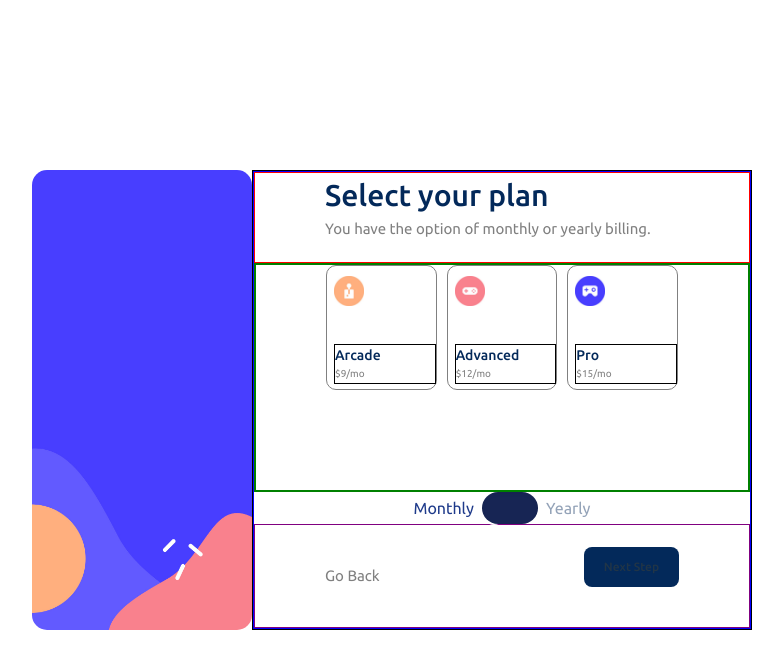
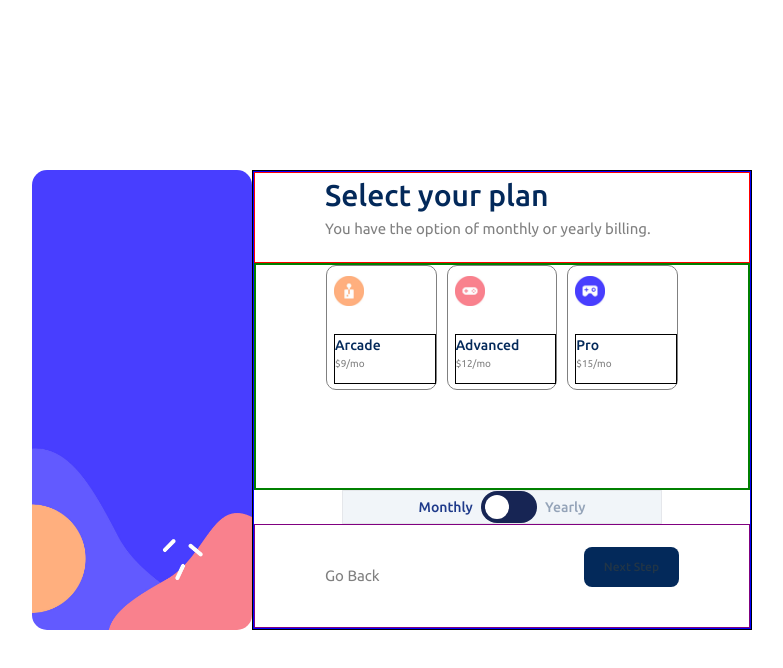
Before and after one commit to luisnavedag/Challenge-Form, a React (Vite) app: page / in a window 1280 px wide. Both pictures are taken after a click on the button "Next Step". Shown: the top 668 px of the page, without its empty margins (243-1026 px from the left). Built offline with nearby package versions, Linux system fonts and the light colour scheme.

Commit message:
Step 2 interface completed

```diff
--- a/src/components/Step2/Step2.module.css
+++ b/src/components/Step2/Step2.module.css
@@ -57,7 +57,7 @@
 
 .planInfo{
     border: 1px solid black;
-    height: 40px;
+    height: 50px;
     display: flex;
     flex-direction: column;
     align-items: start;
@@ -80,6 +80,7 @@
     width: 100%;
     display: flex;
     justify-content: center;
+
 }
 
 .back{
--- a/src/components/Step2/Step2.tsx
+++ b/src/components/Step2/Step2.tsx
@@ -52,6 +52,7 @@ export const Step2: React.FC<Step2Props> = ({ formData, setFormData, nextStep, p
                     <div className={styles.planInfo}>
                         <h3>Arcade</h3>
                         <p>{formData.subscriptionType === "Monthly" ? "$9/mo" : "$90/yr"}</p>
+                        {formData.subscriptionType === "Annual" ? <p style={{color: "#03295a", fontWeight:"bolder"}}>2 months free</p> : null}
                     </div>
                 </div>
                 <div className={styles.plan}>
@@ -59,6 +60,7 @@ export const Step2: React.FC<Step2Props> = ({ formData, setFormData, nextStep, p
                     <div className={styles.planInfo}>
                         <h3>Advanced</h3>
                         <p>{formData.subscriptionType === "Monthly" ? "$12/mo" : "$120/yr"}</p>
+                        {formData.subscriptionType === "Annual" ? <p style={{color: "#03295a", fontWeight:"bolder"}}>2 months free</p> : null}
                     </div>
                 </div>
                 <div className={styles.plan}>
@@ -66,12 +68,14 @@ export const Step2: React.FC<Step2Props> = ({ formData, setFormData, nextStep, p
                     <div className={styles.planInfo}>
                         <h3>Pro</h3>
                         <p>{formData.subscriptionType === "Monthly" ? "$15/mo" : "$150/yr"}</p>
+                        {formData.subscriptionType === "Annual" ? <p style={{color: "#03295a", fontWeight:"bolder"}}>2 months free</p> : null}
                     </div>
                 </div>
             </div>
             <div className={styles.divToggle}>
+                <div className="w-80 bg-slate-100 border flex justify-center">
                     <label className="flex items-center space-x-2">
-          <span className={formData.subscriptionType === "Monthly" ? "text-blue-900" : "text-slate-400"}>Monthly</span>
+                        <span className={formData.subscriptionType === "Monthly" ? "text-blue-900 font-bold text-sm" : "text-slate-400 font-bold text-sm"}>Monthly</span>
                         <div className="relative">
                             <input
                                 type="checkbox"
@@ -79,15 +83,18 @@ export const Step2: React.FC<Step2Props> = ({ formData, setFormData, nextStep, p
                                 checked={formData.subscriptionType === "Annual"}
                                 onChange={handleToggleSubscription}
                             />
-            <div className="w-14 h-8 bg-blue-950 rounded-full shadow-inner cursor-pointer"></div>
+                            <div className="w-14 h-8 bg-blue-950 rounded-full cursor-pointer relative py-1 px-1 pb-1 flex justify-start">
                                 <div
-              className={`absolute w-6 h-6 bg-white rounded-full transition-transform transform ${
-                formData.subscriptionType === "Annual" ? "translate-x-6" : ""
+                                    className={`absolute w-6 h-6 bg-white rounded-full transition-transform z-50 transform ${formData.subscriptionType === "Annual" ? "translate-x-6" : ""
                                         }`}
                                 ></div>
                             </div>
-          <span className={formData.subscriptionType === "Annual" ? "text-blue-900" : "text-slate-400"}>Yearly</span>
+
+                        </div>
+                        <span className={formData.subscriptionType === "Annual" ? "text-blue-900 font-bold text-sm" : "text-slate-400 font-bold text-sm"}>Yearly</span>
                     </label>
+
+                </div>
             </div>
             <div className={styles.divButtons}>
                 <p className={styles.back} onClick={prevStep}>Go Back</p>
```
Lines whose indentation alone changed are shown as unchanged.
